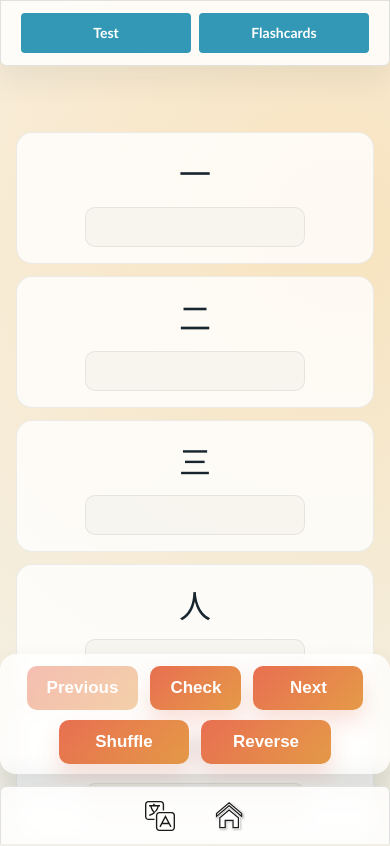
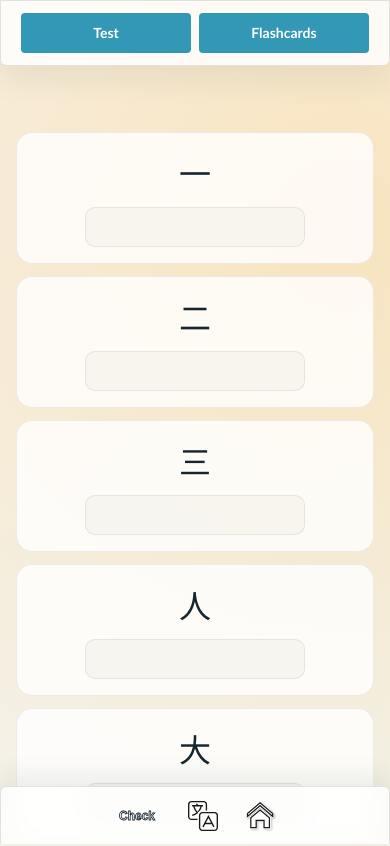
Before and after one commit to Tomi-WebDev/Chinese-App, a React (Create React App) app in the folder frontend/: page /lesson-1 in a window 390 px wide. Shown: the top 846 px of the page. Built offline with nearby package versions, Linux system fonts and the light colour scheme.

Commit message:
Add check action to mobile footer

```diff
--- a/frontend/src/components/InputList.jsx
+++ b/frontend/src/components/InputList.jsx
@@ -10,6 +10,7 @@ const InputList = (props) => {
 
     const location = useLocation();
     const navigate = useNavigate();
+    const { correctAnswers, labelValues, pinyin, footerCheckActionRef, onFooterCheckStateChange } = props;
     const lessonRoutes = [
         "/lesson-1",
         "/lesson-2",
@@ -54,7 +55,7 @@ const InputList = (props) => {
 
     const handleCheck = async (event) => {
 
-        event.preventDefault();
+        event?.preventDefault();
         const newScore = answers.map((answer, index) => answer.toLowerCase() === visibleAnswers[index].toLowerCase());
         setScore(newScore);
         console.log(newScore);
@@ -105,11 +106,25 @@ const InputList = (props) => {
     };
 
     useEffect(() => {
-        setShuffledIndices(Array.from({ length: props.correctAnswers.length }, (_, index) => index));
-        setAnswers(Array(props.correctAnswers.length).fill(""));
+        setShuffledIndices(Array.from({ length: correctAnswers.length }, (_, index) => index));
+        setAnswers(Array(correctAnswers.length).fill(""));
         setScore(null);
         setCheck(false);
-    }, [props.labelValues, props.correctAnswers, props.pinyin]);
+    }, [labelValues, correctAnswers, pinyin]);
+
+    useEffect(() => {
+        onFooterCheckStateChange?.(check);
+    }, [check, onFooterCheckStateChange]);
+
+    useEffect(() => () => {
+        onFooterCheckStateChange?.(null);
+        if (footerCheckActionRef) footerCheckActionRef.current = null;
+    }, [footerCheckActionRef, onFooterCheckStateChange]);
+
+    useEffect(() => {
+        if (!footerCheckActionRef) return;
+        footerCheckActionRef.current = { handleCheck, handleStartOver };
+    });
 
     useEffect(() => {
         if (isCompleted) {
--- a/frontend/src/components/InputListAlt.css
+++ b/frontend/src/components/InputListAlt.css
@@ -60,9 +60,7 @@
 }
 
 .lesson_action_stack {
-    position: sticky;
-    bottom: 112px;
-    z-index: 20;
+    position: static;
     display: flex;
     flex-direction: column;
     align-items: center;
@@ -70,25 +68,11 @@
     gap: 10px;
     margin: 18px auto 0;
     padding: 12px 12px 10px;
-    width: min(100%, 460px);
+    width: min(90%, 460px);
     border-radius: 16px;
     background: rgba(255, 255, 255, 0.78);
     backdrop-filter: blur(8px);
     box-shadow: 0 12px 24px rgba(20, 30, 38, 0.12);
-}
-
-@media (max-width: 720px) {
-    .input_list {
-        margin-bottom: 250px;
-    }
-
-    .lesson_action_stack {
-        position: fixed;
-        bottom: calc(70px + env(safe-area-inset-bottom, 0px));
-        left: 50%;
-        margin: 0;
-        transform: translateX(-50%);
-    }
 }
 
 .lesson_nav_controls {
@@ -133,11 +117,11 @@
     box-shadow: 0 12px 22px rgba(232, 111, 81, 0.2);
 }
 
-@media (max-width: 380px) {
+@media (max-width: 400px) {
     .lesson_action_stack,
     .lesson_nav_controls,
     .lesson_action_row {
-        width: 100%;
+        width: 95%;
     }
 
     .lesson_nav_controls button,
--- a/frontend/src/components/UI/Footer/FooterChinese.css
+++ b/frontend/src/components/UI/Footer/FooterChinese.css
@@ -8,7 +8,7 @@
     /*width: min(420px, calc(100% - 32px));*/
     width: 100%;
     height: 58px;
-    gap: 32px;
+    gap: 20px;
     align-items: center;
     justify-content: center;
     margin: 0 auto;
@@ -36,15 +36,32 @@
     cursor: pointer;
 }
 
+.footer-chinese_action {
+    min-width: 54px;
+    height: 38px;
+    padding: 4px 6px;
+    border: 0;
+    border-radius: 4px;
+    background: transparent;
+    color: #fff;
+    font-size: 12px;
+    font-weight: 700;
+    -webkit-text-stroke: 0.8px #17252e;
+    cursor: pointer;
+}
+
 .footer-chinese_button:hover,
 .footer-chinese_button:focus-visible,
 .footer-chinese_home:hover,
-.footer-chinese_home:focus-visible {
+.footer-chinese_home:focus-visible,
+.footer-chinese_action:hover,
+.footer-chinese_action:focus-visible {
     background: rgba(232, 111, 81, 0.1);
 }
 
 .footer-chinese_button:focus-visible,
-.footer-chinese_home:focus-visible {
+.footer-chinese_home:focus-visible,
+.footer-chinese_action:focus-visible {
     outline: 3px solid rgba(23, 37, 46, 0.35);
     outline-offset: 2px;
 }
--- a/frontend/src/components/UI/Footer/FooterChinese.jsx
+++ b/frontend/src/components/UI/Footer/FooterChinese.jsx
@@ -6,9 +6,18 @@ import home from "../../../assets/icons/home.svg";
 
 import "./FooterChinese.css";
 
-const FooterChinese = ({ showPinyin, togglePinyin }) => {
+const FooterChinese = ({ showPinyin, togglePinyin, checkState, onCheckClick }) => {
     return (
         <footer className="footer-chinese">
+            {checkState !== null && checkState !== undefined && (
+                <button
+                    className="footer-chinese_action"
+                    type="button"
+                    onClick={onCheckClick}
+                >
+                    {checkState ? "Start Over" : "Check"}
+                </button>
+            )}
             <button
                 className={`footer-chinese_button ${showPinyin ? "is-active" : ""}`}
                 type="button"
--- a/frontend/src/pages/Italian/First100Words.jsx
+++ b/frontend/src/pages/Italian/First100Words.jsx
@@ -1,4 +1,4 @@
-import React, { useEffect, useMemo, useState } from "react";
+import React, { useEffect, useMemo, useRef, useState } from "react";
 import { useLocation, useNavigate, useSearchParams } from "react-router-dom";
 import "./Italian.css";
 
@@ -87,6 +87,8 @@ const First100Words = ({ lessonVocabulary }) => {
   const isHskExercisePage = location.pathname === "/italian";
   const initialExercise = availableExercises.includes(exerciseFromUrl) ? exerciseFromUrl : "Test";
   const [selectedExercise, setSelectedExercise] = useState(initialExercise);
+  const footerCheckActionRef = useRef(null);
+  const [footerCheckState, setFooterCheckState] = useState(null);
     const [showPinyin, setShowPinyin] = useState(false);
     const [currentIndex, setCurrentIndex] = useState(0);
   const [flashcardOrder, setFlashcardOrder] = useState([]);
@@ -864,7 +866,7 @@ const First100Words = ({ lessonVocabulary }) => {
     return (
         <div className="parent_container_app">
           <NavbarChinese isHskExercisePage={isHskExercisePage} onGameSelect={handleExerciseClick}/>
-          {selectedExercise === "Test" &&  <InputList correctAnswers={answers} words={words} labelValues={labelValues} pinyin={pinyin} showPinyin={showPinyin} togglePinyin={togglePinyin}/>}
+          {selectedExercise === "Test" &&  <InputList correctAnswers={answers} words={words} labelValues={labelValues} pinyin={pinyin} showPinyin={showPinyin} togglePinyin={togglePinyin} footerCheckActionRef={footerCheckActionRef} onFooterCheckStateChange={setFooterCheckState}/>}
           {selectedExercise === "Flashcards" && <div className="flashcard_container">
                     <div className="flashcard_controls" aria-label="Flashcard controls">
                       <div className="flashcard_nav_controls">
@@ -898,7 +900,16 @@ const First100Words = ({ lessonVocabulary }) => {
           {selectedExercise === "Sudoku" && <Sudoku1/>}
           {selectedExercise === "Basket" && <PickHanzi/>}
           {/* {selectedExercise === "Dialoog" && <Dialoog />} */}
-          <FooterChinese showPinyin={showPinyin} togglePinyin={togglePinyin}/>
+          <FooterChinese
+            showPinyin={showPinyin}
+            togglePinyin={togglePinyin}
+            checkState={footerCheckState}
+            onCheckClick={() => {
+              const action = footerCheckActionRef.current;
+              if (footerCheckState) action?.handleStartOver();
+              else action?.handleCheck();
+            }}
+          />
         </div>
     )
 }
```
